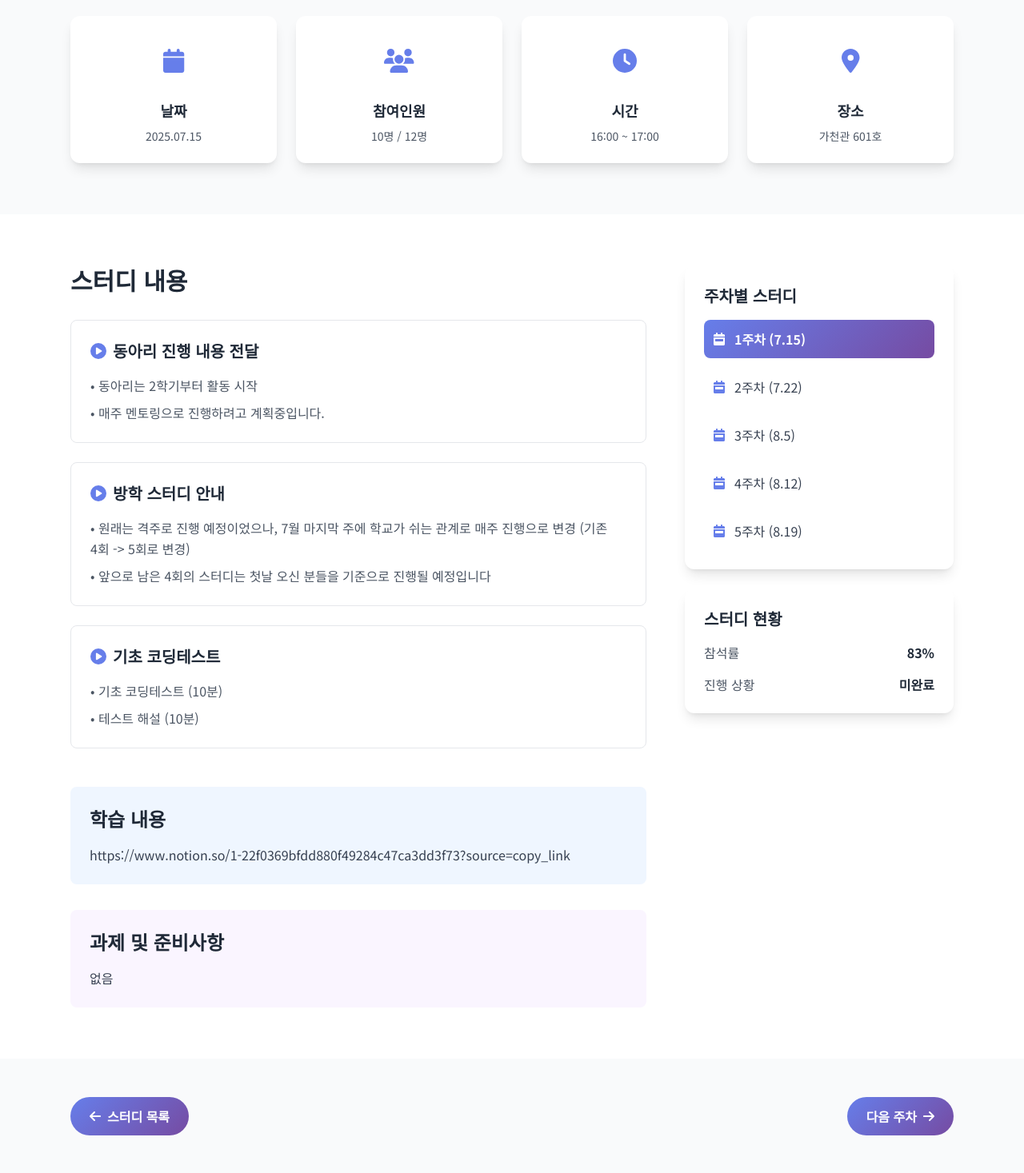
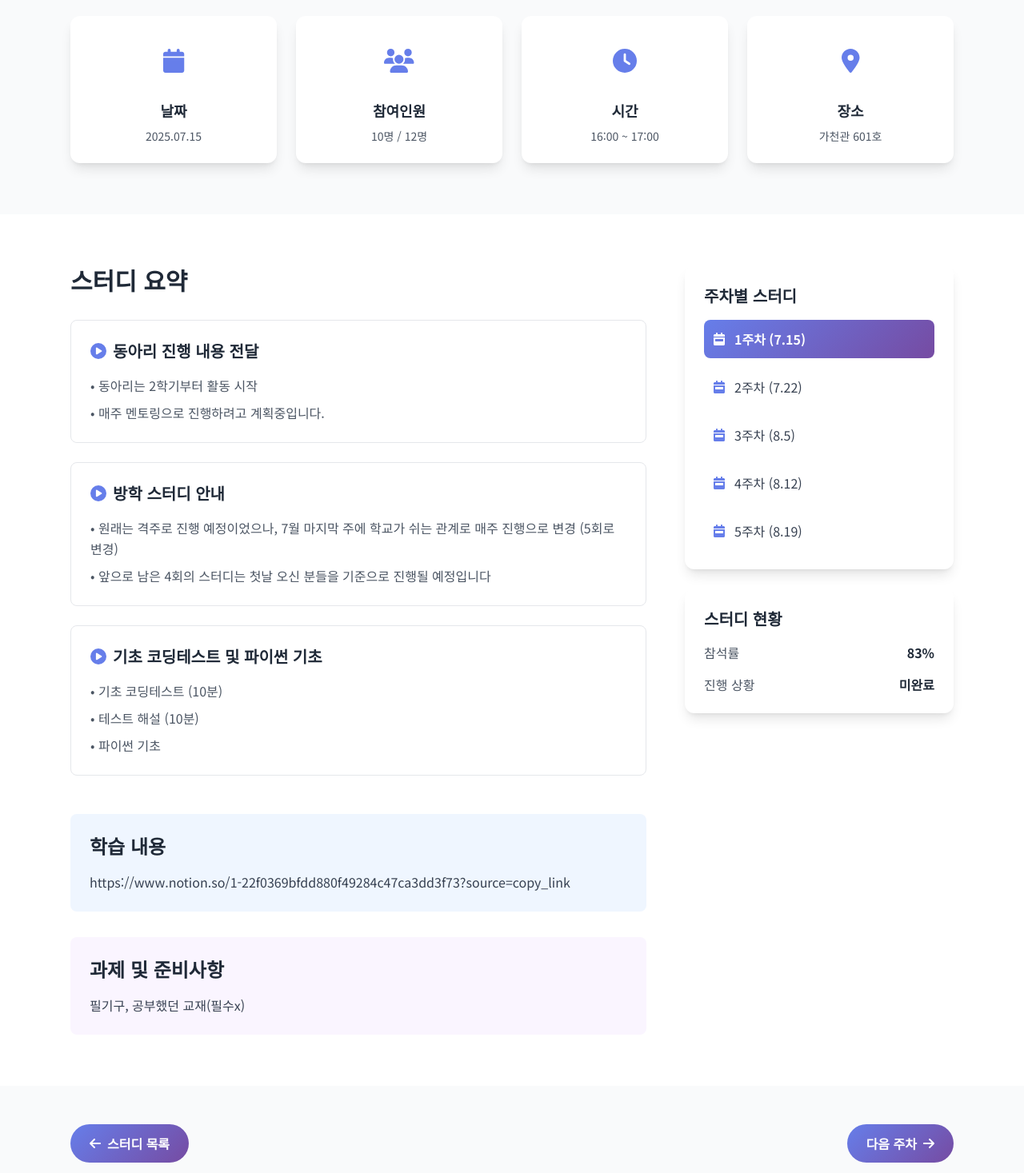
Before and after one commit to yangjihun/FM-COMMIT, a React (Vite) app: page /study/week1 in a window 1280 px wide. Shown: the part 464-1931 px from the top of the page at 80% size. Built offline with nearby package versions, Linux system fonts and the light colour scheme.

Commit message:
chore: week1 내용 변경

```diff
--- a/src/components/WeekDetail.tsx
+++ b/src/components/WeekDetail.tsx
@@ -89,7 +89,7 @@ const WeekDetail: React.FC<WeekDetailProps> = ({ weekData }) => {
           <div className="grid lg:grid-cols-3 gap-12">
             {/* 메인 콘텐츠 */}
             <div className="lg:col-span-2">
-              <h2 className="text-3xl font-bold mb-8 text-gray-800">스터디 내용</h2>
+              <h2 className="text-3xl font-bold mb-8 text-gray-800">스터디 요약</h2>
 
               {/* 활동 내용 */}
               <div className="space-y-6 mb-12">
--- a/src/data/weeks.json
+++ b/src/data/weeks.json
@@ -21,20 +21,21 @@
         {
           "title": "방학 스터디 안내",
           "content": [
-            "원래는 격주로 진행 예정이었으나, 7월 마지막 주에 학교가 쉬는 관계로 매주 진행으로 변경 (기존 4회 -> 5회로 변경)",
+            "원래는 격주로 진행 예정이었으나, 7월 마지막 주에 학교가 쉬는 관계로 매주 진행으로 변경 (5회로 변경)",
             "앞으로 남은 4회의 스터디는 첫날 오신 분들을 기준으로 진행될 예정입니다"
           ]
         },
         {
-          "title": "기초 코딩테스트",
+          "title": "기초 코딩테스트 및 파이썬 기초",
           "content": [
             "기초 코딩테스트 (10분)",
-            "테스트 해설 (10분)"
+            "테스트 해설 (10분)",
+            "파이썬 기초"
           ]
         }
       ],
       "learningContent": "https://www.notion.so/1-22f0369bfdd880f49284c47ca3dd3f73?source=copy_link",
-      "assignments": "없음",
+      "assignments": "필기구, 공부했던 교재(필수x)",
       "stats": {
         "attendanceRate": "83%",
         "completionRate": "미완료"
```
